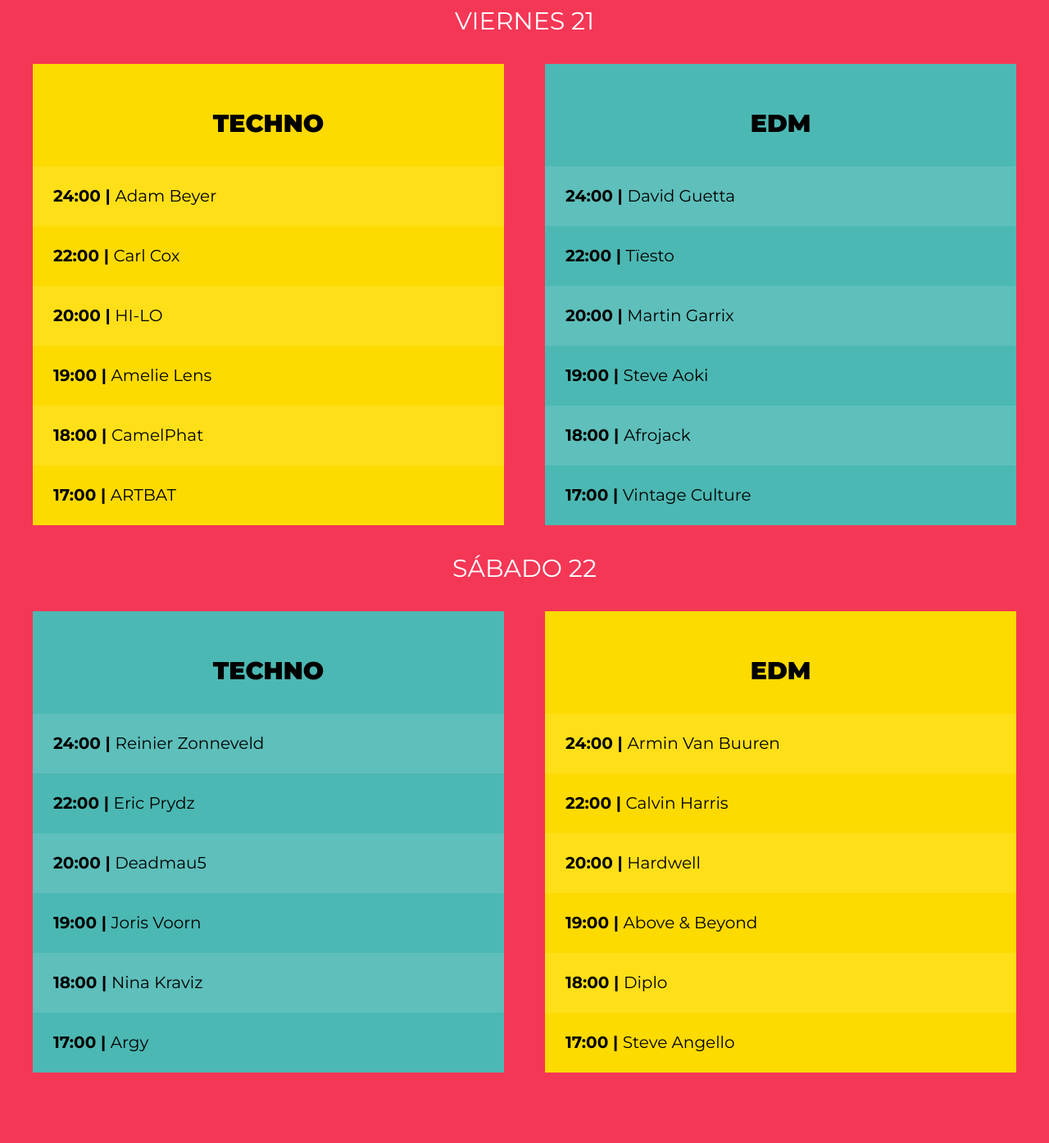
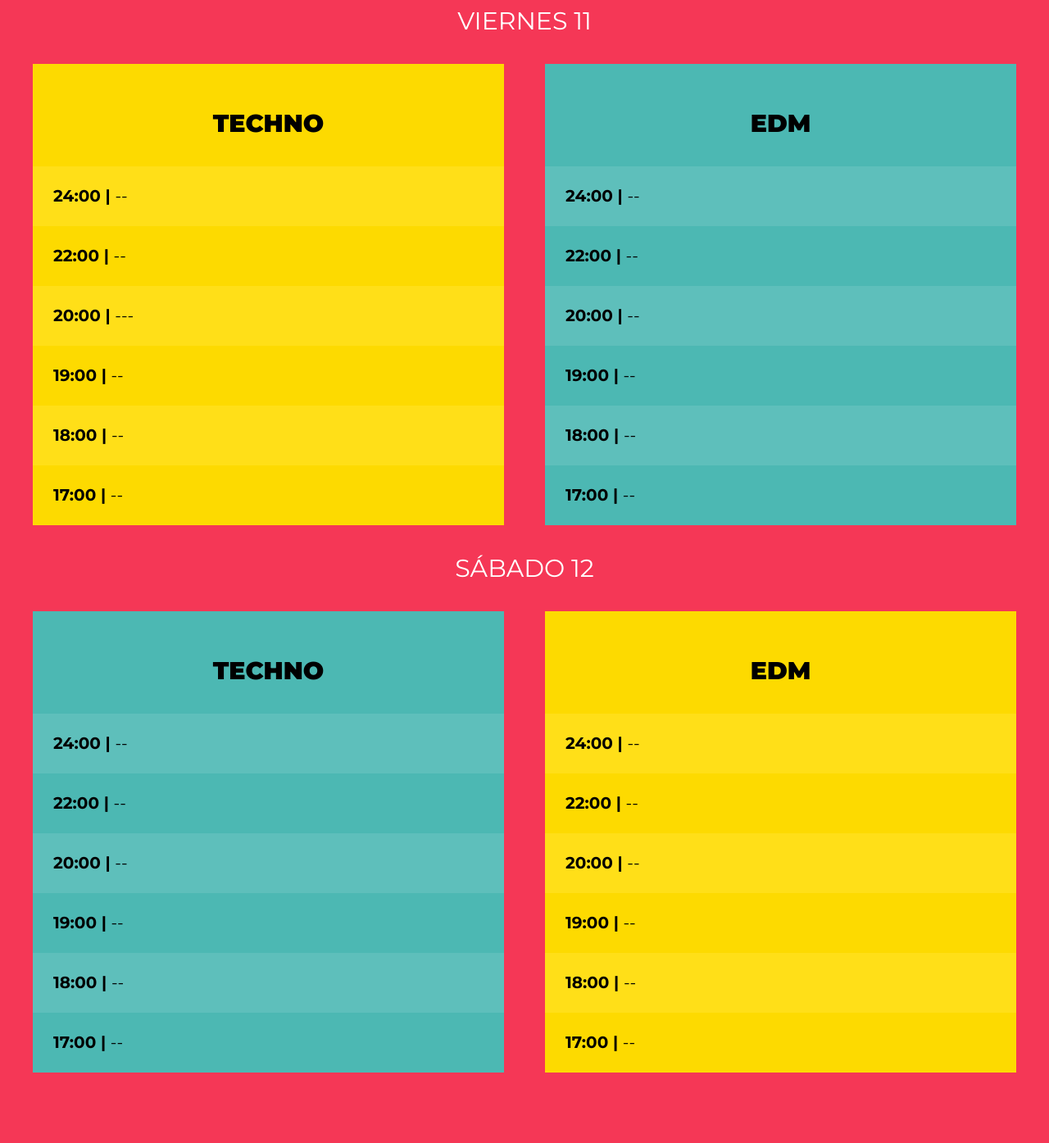
Before and after one commit to J4yydd/Astral---Vision, a website: page index.html in a window 1280 px wide. Shown: the part 1385-2780 px from the top of the page at 82% size. Drawn offline with nearby package versions, Linux system fonts and the light colour scheme; files that its build step writes are made by us from their sources.

Commit message:
cambio contenido

```diff
--- a/index.html
+++ b/index.html
@@ -3,7 +3,7 @@
 <head>
     <meta charset="UTF-8">
     <meta name="viewport" content="width=device-width, initial-scale=1.0">
-    <title>Festival De Música</title>
+    <title>Astral Vision & Kyra Food</title>
     <link rel="preconnect" href="https://fonts.googleapis.com">
     <link rel="preconnect" href="https://fonts.gstatic.com" crossorigin>
     <link href="https://fonts.googleapis.com/css2?family=Montserrat:ital,wght@0,100..900;1,100..900&display=swap" rel="stylesheet">
@@ -12,7 +12,7 @@
 <body>
     <header class="header">
         <div class="contenedor contenido-header">
-            <h1>Astral Vision & Kyra Food</h1>
+            <h1>Astral Vision presenta..</h1>
 
             <nav class="navegacion-principal">
                 <a href="#lineup">Line Up</a>
@@ -26,11 +26,11 @@
         <div class="overlay">
             <div class="contenedor contenido-video">
                 <h2>Astral Vision & Kyra Food</h2>
-                <p>Julio 13 - Jerez Zacatecas</p>
+                <p>Julio 11 - Jerez Zacatecas</p>
             </div>
         </div>
         <video autoplay muted loop playsinline preload="auto">
-            <source src="video/dj-fixed.mp4" type="video/mp4" />
+            <source src="video/pre.mp4" type="video/mp4" />
 
         </video>
     </div>
@@ -41,8 +41,8 @@
         </div>
 
         <div class="contenido-festival">
-            <h2>Techno & EDM Festival</h2>
-            <p class="fecha">Julio 13 - Jerez Zacatecas</p>
+            <h2>Techno </h2>
+            <p class="fecha">Julio 11 - Jerez Zacatecas</p>
             <p>Lorem ipsum dolor sit amet consectetur adipisicing elit. Quisquam aut assumenda ullam facilis sapiente dolore ipsam optio cumque laboriosam animi. Doloribus esse libero, quos facilis voluptatem omnis eligendi magni provident?</p>
         </div>
     </section>
@@ -50,56 +50,56 @@
     <section id="lineup" class="lineup">
         <h3>Line Up</h3>
 
-        <p class="dia">Viernes 21</p>
+        <p class="dia">Viernes 11</p>
         <div class="escenarios-contenedor">
             <div class="escenario bg-amarillo">
                 <p class="nombre-escenario">Techno</p>
                 <ul class="calendario">
-                    <li>24:00 | <span>Adam Beyer</span></li>
-                    <li>22:00 | <span>Carl Cox</span></li>
-                    <li>20:00 | <span>HI-LO</span></li>
-                    <li>19:00 | <span>Amelie Lens</span></li>
-                    <li>18:00 | <span>CamelPhat</span></li>
-                    <li>17:00 | <span>ARTBAT</span></li>
+                    <li>24:00 | <span>--</span></li>
+                    <li>22:00 | <span>--</span></li>
+                    <li>20:00 | <span>---</span></li>
+                    <li>19:00 | <span>--</span></li>
+                    <li>18:00 | <span>--</span></li>
+                    <li>17:00 | <span>--</span></li>
                 </ul>
             </div>
 
             <div class="escenario bg-verde">
                 <p class="nombre-escenario">EDM</p>
                 <ul class="calendario">
-                    <li>24:00 | <span>David Guetta</span></li>
-                    <li>22:00 | <span>Tïesto</span></li>
-                    <li>20:00 | <span>Martin Garrix</span></li>
-                    <li>19:00 | <span>Steve Aoki</span></li>
-                    <li>18:00 | <span>Afrojack</span></li>
-                    <li>17:00 | <span>Vintage Culture</span></li>
+                    <li>24:00 | <span>--</span></li>
+                    <li>22:00 | <span>--</span></li>
+                    <li>20:00 | <span>--</span></li>
+                    <li>19:00 | <span>--</span></li>
+                    <li>18:00 | <span>--</span></li>
+                    <li>17:00 | <span>--</span></li>
                 </ul>
             </div>
         </div>
 
-        <p class="dia">Sábado 22</p>
+        <p class="dia">Sábado 12</p>
         <div class="escenarios-contenedor contenedor">
             <div class="escenario bg-verde">
                 <p class="nombre-escenario">Techno</p>
                 <ul class="calendario">
-                    <li>24:00 | <span>Reinier Zonneveld</span></li>
-                    <li>22:00 | <span>Eric Prydz</span></li>
-                    <li>20:00 | <span>Deadmau5</span></li>
-                    <li>19:00 | <span>Joris Voorn</span></li>
-                    <li>18:00 | <span>Nina Kraviz</span></li>
-                    <li>17:00 | <span>Argy</span></li>
+                    <li>24:00 | <span>--</span></li>
+                    <li>22:00 | <span>--</span></li>
+                    <li>20:00 | <span>--</span></li>
+                    <li>19:00 | <span>--</span></li>
+                    <li>18:00 | <span>--</span></li>
+                    <li>17:00 | <span>--</span></li>
                 </ul>
             </div>
 
             <div class="escenario bg-amarillo">
                 <p class="nombre-escenario">EDM</p>
                 <ul class="calendario">
-                    <li>24:00 | <span>Armin Van Buuren</span></li>
-                    <li>22:00 | <span>Calvin Harris</span></li>
-                    <li>20:00 | <span>Hardwell</span></li>
-                    <li>19:00 | <span>Above & Beyond</span></li>
-                    <li>18:00 | <span>Diplo</span></li>
-                    <li>17:00 | <span>Steve Angello</span></li>
+                    <li>24:00 | <span>--</span></li>
+                    <li>22:00 | <span>--</span></li>
+                    <li>20:00 | <span>--</span></li>
+                    <li>19:00 | <span>--</span></li>
+                    <li>18:00 | <span>--</span></li>
+                    <li>17:00 | <span>--</span></li>
                 </ul>
             </div>
         </div>
@@ -115,12 +115,12 @@
 
         <div class="boletos">
             <div class="pase">
-                <p class="pase-nombre">Pase 1 Día</p>
+                <p class="pase-nombre">Entrada Normal</p>
                 <header class="pase-header"><p>Incluye</p></header>
                 <div class="pase-body">
                     <ul>
-                        <li>Acceso a ambos escenarios</li>
-                        <li>Bebida Ilimitada</li>
+                        <li>Acceso al evento</li>
+                        <li>Bebida limitada</li>
                         <li>Camisa / Pulsera del Evento</li>
                     </ul>
                 </div>
@@ -128,11 +128,11 @@
             </div>
 
             <div class="pase">
-                <p class="pase-nombre">Pase 2 Días</p>
+                <p class="pase-nombre">Entrada VIP</p>
                 <header class="pase-header"><p>Incluye</p></header>
                 <div class="pase-body">
                     <ul>
-                        <li>Acceso a ambos escenarios</li>
+                        <li>Acceso al evento</li>
                         <li>Bebida Ilimitada</li>
                         <li>Camisa / Pulsera del Evento</li>
                         <li>Acceso VIP</li>
@@ -144,7 +144,8 @@
     </section>
 
     <footer class="footer">
-        <p>Techno & EDM Festival. Todos los derechos reservados.</p>
+        <p>Diseñador freelancer: jayyd.zip</p>
+        <p>Todos los derechos reservados.</p>
     </footer>
 
     <script src="build/js/app.js"></script>
```
